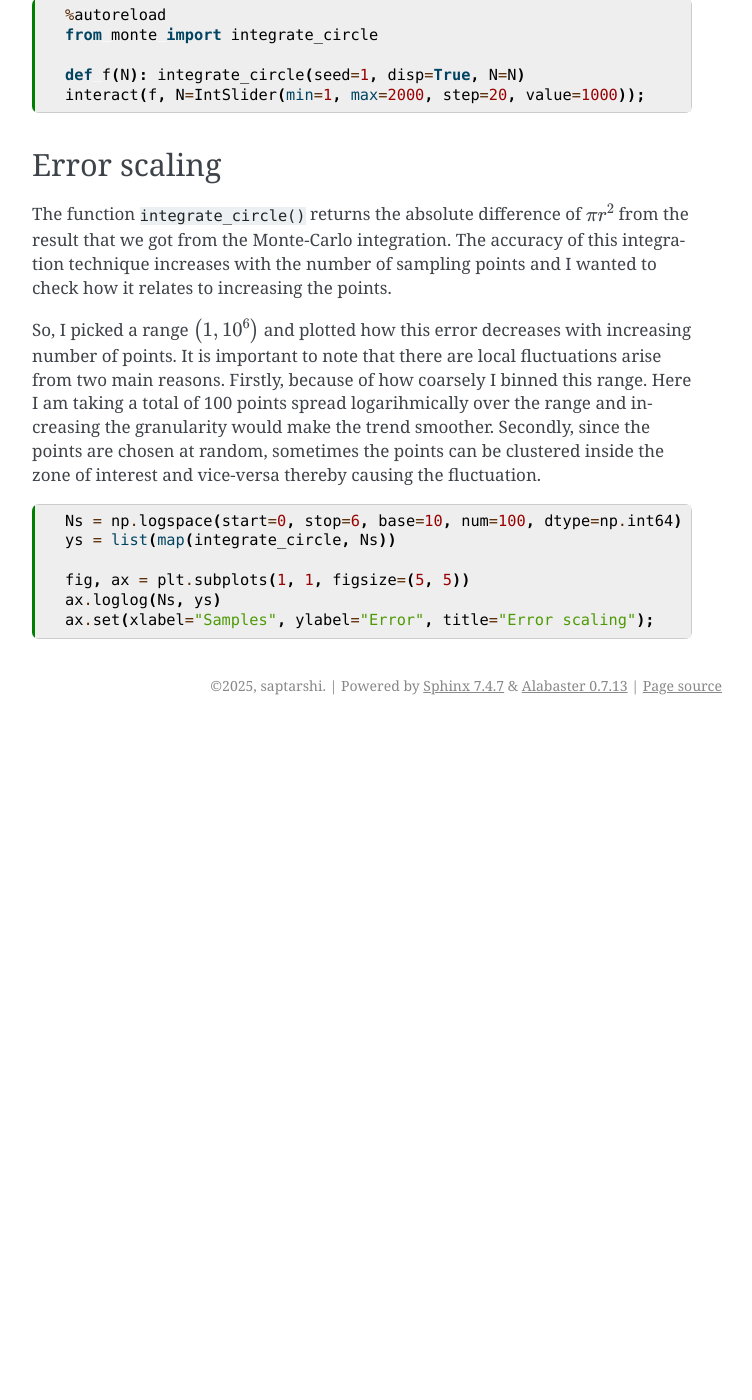
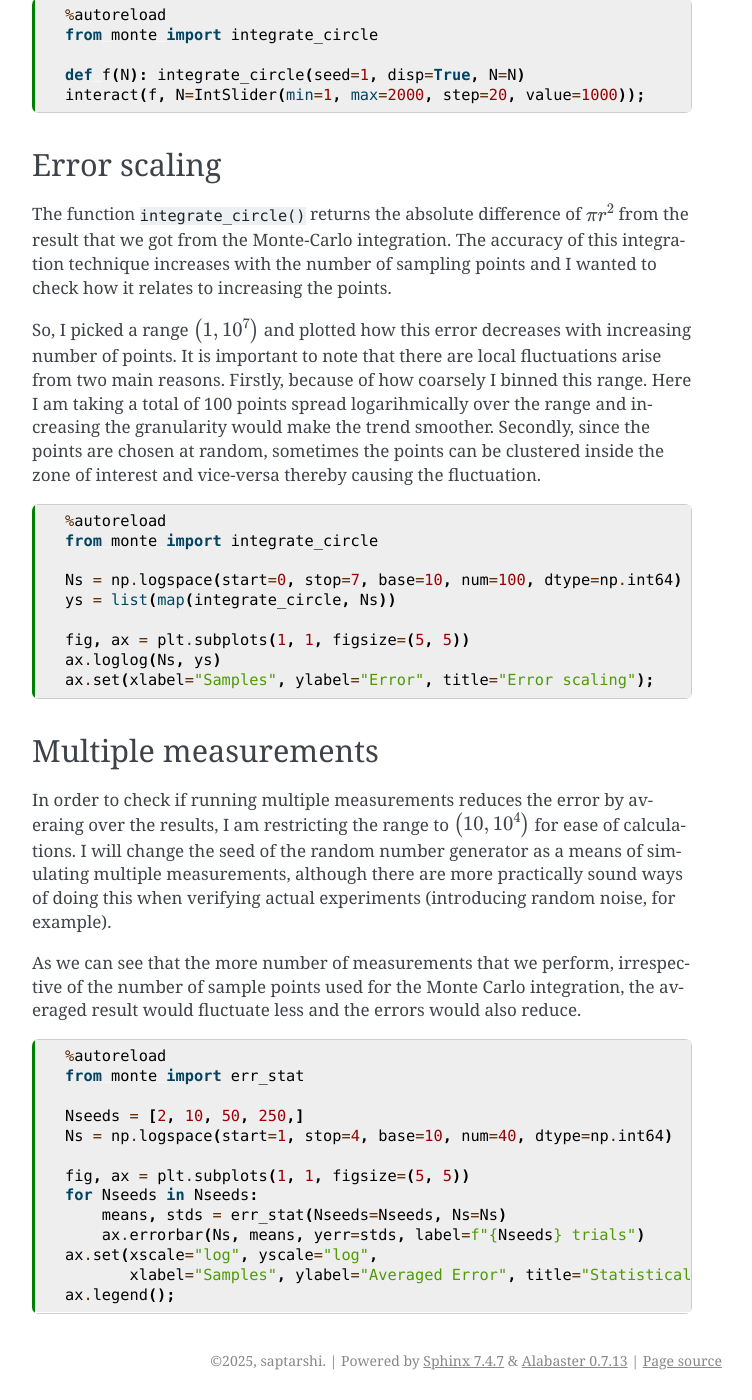
Before and after one commit to SaptarshiRS/pygpe, a Sphinx documentation site: the page built from docs/Notes/MonteCarlo.md, in a window 1280 px wide and 1400 px high, scrolled down 1069 px. Shown: the whole window, without its empty margins (388-1140 px from the left). Built offline with Sphinx 7.4.7, drawn with Linux system fonts in a browser that asks for light colours; before the commit the page ends 1794 px from its top, so only the background shows below that; some of the changed text lies outside the part shown.

Commit message:
Statistics on number of independent MC trials.

````diff
--- a/docs/Notes/MonteCarlo.md
+++ b/docs/Notes/MonteCarlo.md
@@ -53,10 +53,13 @@ interact(f, N=IntSlider(min=1, max=2000, step=20, value=1000));
 
 The function `integrate_circle()` returns the absolute difference of $\pi r^2$ from the result that we got from the Monte-Carlo integration. The accuracy of this integration technique increases with the number of sampling points and I wanted to check how it relates to increasing the points.
 
-So, I picked a range $\left(1, 10^6\right)$ and plotted how this error decreases with increasing number of points. It is important to note that there are local fluctuations arise from two main reasons. Firstly, because of how coarsely I binned this range. Here I am taking a total of 100 points spread logarihmically over the range and increasing the granularity would make the trend smoother. Secondly, since the points are chosen at random, sometimes the points can be clustered inside the zone of interest and vice-versa thereby causing the fluctuation.
+So, I picked a range $\left(1, 10^7\right)$ and plotted how this error decreases with increasing number of points. It is important to note that there are local fluctuations arise from two main reasons. Firstly, because of how coarsely I binned this range. Here I am taking a total of 100 points spread logarihmically over the range and increasing the granularity would make the trend smoother. Secondly, since the points are chosen at random, sometimes the points can be clustered inside the zone of interest and vice-versa thereby causing the fluctuation.
 
 ```{code-cell} ipython3
-Ns = np.logspace(start=0, stop=6, base=10, num=100, dtype=np.int64)
+%autoreload
+from monte import integrate_circle
+
+Ns = np.logspace(start=0, stop=7, base=10, num=100, dtype=np.int64)
 ys = list(map(integrate_circle, Ns))
 
 fig, ax = plt.subplots(1, 1, figsize=(5, 5))
@@ -64,6 +67,28 @@ ax.loglog(Ns, ys)
 ax.set(xlabel="Samples", ylabel="Error", title="Error scaling");
 ```
 
+## Multiple measurements
+
+In order to check if running multiple measurements reduces the error by averaing over the results, I am restricting the range to $\left(10, 10^4\right)$ for ease of calculations. I will change the seed of the random number generator as a means of simulating multiple measurements, although there are more practically sound ways of doing this when verifying actual experiments (introducing random noise, for example).
+
+As we can see that the more number of measurements that we perform, irrespective of the number of sample points used for the Monte Carlo integration, the averaged result would fluctuate less and the errors would also reduce.
+
+```{code-cell} ipython3
+%autoreload
+from monte import err_stat
+
+Nseeds = [2, 10, 50, 250,]
+Ns = np.logspace(start=1, stop=4, base=10, num=40, dtype=np.int64)
+
+fig, ax = plt.subplots(1, 1, figsize=(5, 5))
+for Nseeds in Nseeds:
+    means, stds = err_stat(Nseeds=Nseeds, Ns=Ns)
+    ax.errorbar(Ns, means, yerr=stds, label=f"{Nseeds} trials")
+ax.set(xscale="log", yscale="log",
+       xlabel="Samples", ylabel="Averaged Error", title="Statistical reduction of error")
+ax.legend();
+```
+
 ```{code-cell} ipython3
 
 ```
````
Also changed, not shown: 1 other file.
